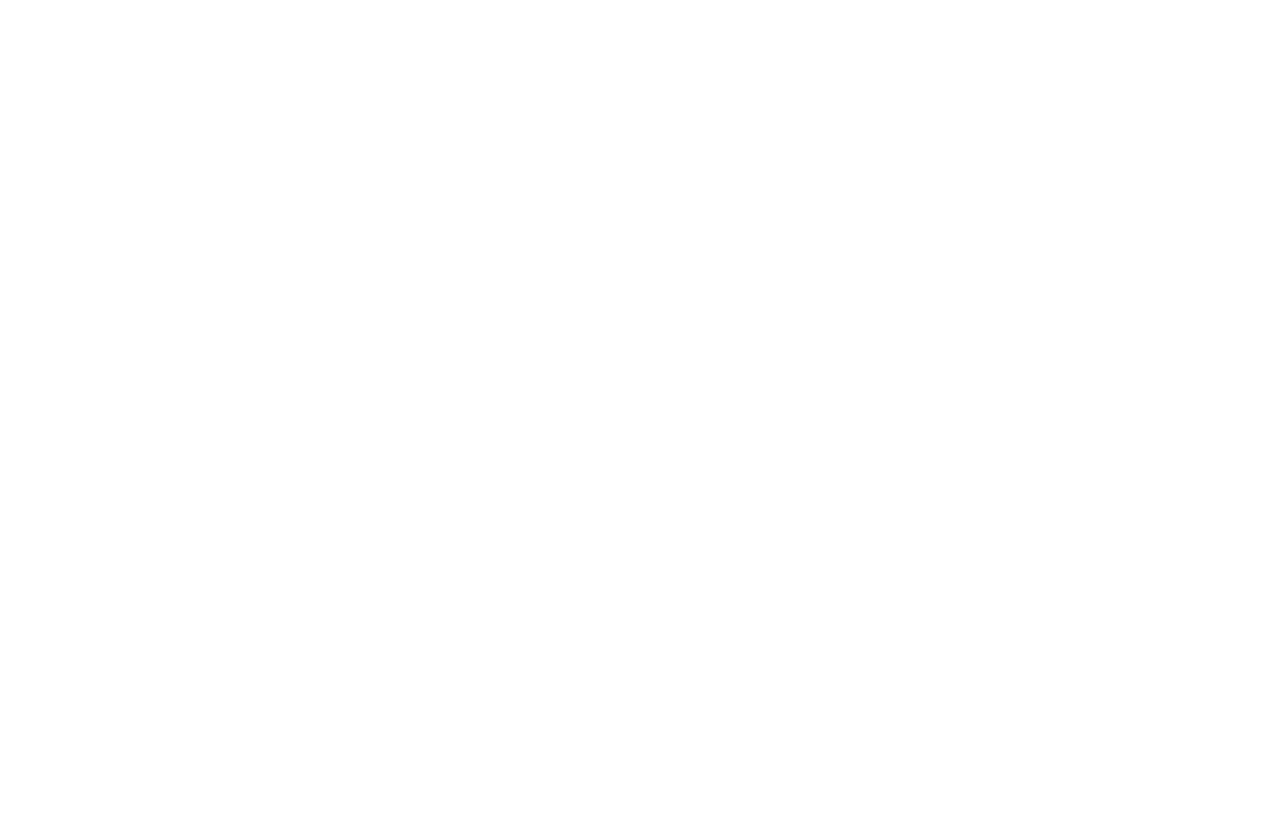
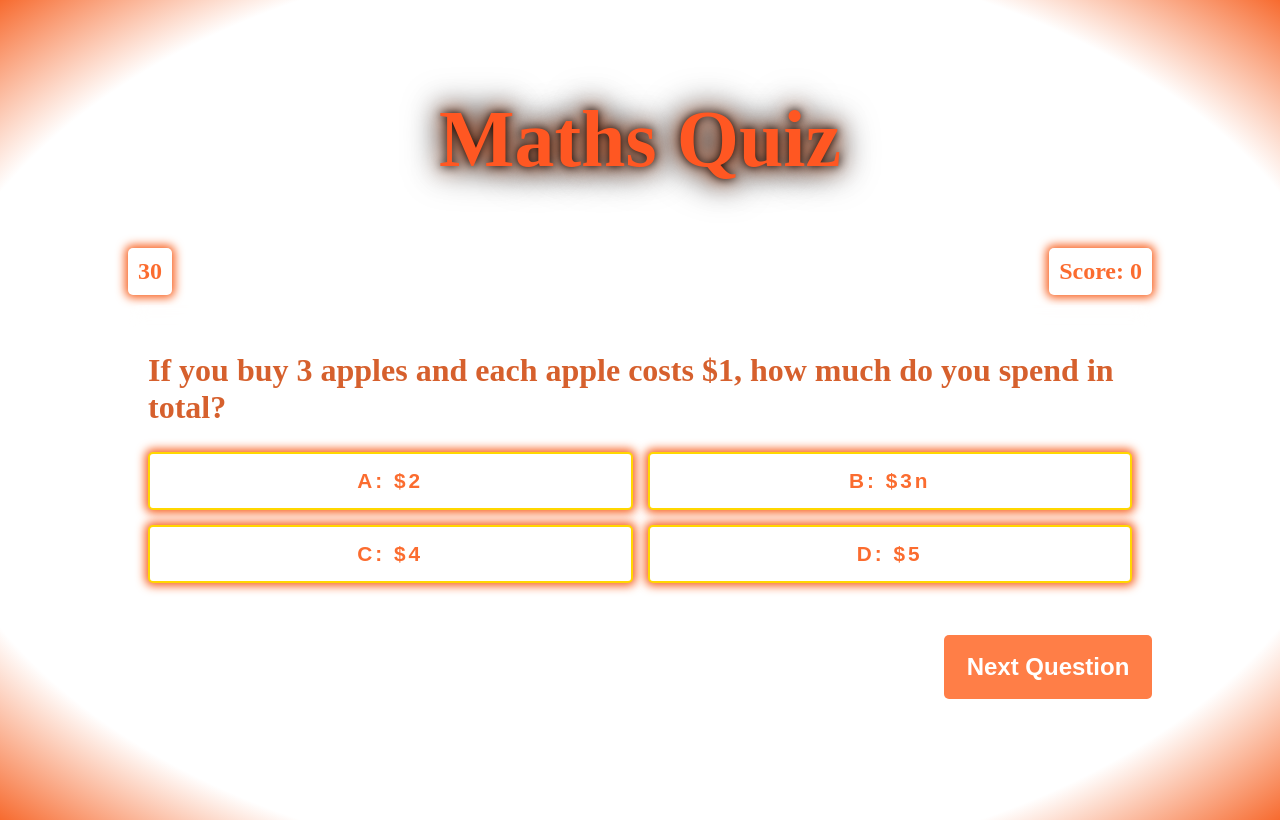
Before and after one commit to abdinasir1warsame/quiz-app, a plain HTML site: page maths-quiz.html in a window 1280 px wide. Drawn offline with Linux system fonts and the light colour scheme.

Commit message:
completed the html and css for the quiz pages

```diff
--- /dev/null
+++ b/assets/quiz.css
@@ -0,0 +1,126 @@
+body {
+  margin: 0;
+  padding: 0;
+  height: 100vh;
+
+  background: radial-gradient(ellipse at center, white 80%, #f54900d0 100%);
+}
+header {
+  display: flex;
+  flex: row;
+  justify-content: center;
+}
+
+.container {
+  width: 80%;
+  margin: 20px auto;
+  padding: 20px;
+}
+
+/* Title with Glowing Effect */
+.title {
+  font-size: 5rem;
+  color: #ff5722;
+  text-shadow: 0 0 10px #ff7e47, 0 0 60px #ff7e47, 0 0 80px #ff7e47,
+    0 0 40px #ff7e47;
+  animation: glow 1s ease-in-out infinite alternate;
+}
+
+@keyframes glow {
+  from {
+    text-shadow: 0 0 20px black, 0 0 30px #ff7e47, 0 0 40px #ff7e47,
+      0 0 50px black;
+  }
+  to {
+    text-shadow: 0 0 10px black, 0 0 20px #ff7e47, 0 0 30px black,
+      0 0 40px black;
+  }
+}
+
+/* Quiz Area Styling */
+.quiz-area {
+  background: rgba(255, 255, 255, 0.1);
+  padding: 20px;
+  border-radius: 10px;
+  backdrop-filter: blur(10px);
+}
+
+.question-box {
+  margin: 20px 0;
+}
+.question {
+  color: #d6602d;
+  font-size: 2rem;
+}
+
+.options-box {
+  display: grid;
+  grid-template-columns: repeat(2, 1fr);
+  gap: 15px;
+}
+
+.option {
+  background-color: white;
+  color: #fb6c2f;
+  border: 2px solid #ffd700;
+  border-radius: 5px;
+  padding: 15px;
+  font-size: 1.3rem;
+  cursor: pointer;
+  box-shadow: 0px 0px 10px 3px #f86120;
+  transition: transform 0.3s, background-color 0.3s;
+  font-weight: bolder;
+  letter-spacing: 3px;
+}
+
+.option:hover {
+  transform: translateY(-5px);
+}
+
+/* Footer Button Styling */
+.footer {
+  margin-top: 20px;
+  display: flex;
+  flex-direction: row;
+  justify-content: flex-end;
+  margin-top: 2rem;
+}
+
+.next-btn {
+  background-color: #ff7e47;
+  color: white;
+  padding: 10px 20px;
+  border: none;
+  border-radius: 5px;
+  font-size: 1.5rem;
+  cursor: pointer;
+  height: 4rem;
+  width: 13rem;
+  font-weight: bolder;
+}
+
+/* Responsive Design for Smaller Screens */
+@media only screen and (max-width: 768px) {
+  .options-box {
+    grid-template-columns: 1fr;
+  }
+}
+
+/* Game Info: Timer and Score */
+.game-info {
+  display: flex;
+  justify-content: space-between;
+  align-items: center;
+  margin: 10px 0;
+}
+
+.timer,
+.score {
+  background-color: white;
+  color: #fb6c2f;
+  padding: 10px;
+  border-radius: 5px;
+  font-size: 1.5rem;
+  box-shadow: 0px 0px 10px 3px #f86120;
+  font-weight: bold;
+}
--- a/assets/styles.css
+++ b/assets/styles.css
@@ -5,7 +5,12 @@
 }
 
 /*styling for navBar*/
-
+body {
+  margin: 0;
+  padding: 0;
+  height: 100vh;
+  background: radial-gradient(ellipse at center, white 87%, #f54900d0 100%);
+}
 nav {
   overflow: hidden;
   display: flex;
@@ -14,7 +19,7 @@ nav {
 }
 
 .nav-links {
-  color: #ff7e47;
+  color: #fb6c2f;
   text-align: center;
   padding: 14px 16px;
   text-decoration: none;
@@ -133,7 +138,7 @@ nav {
 
 .category-card:hover {
   transform: translateY(-10px);
-  box-shadow: 0 6px 15px #ff7e47;
+  box-shadow: 0 10px 20px #ff7e47;
 }
 
 .category-icon {
@@ -202,7 +207,7 @@ nav {
   border-radius: 25px;
   background-color: grey;
   position: relative;
-  cursor: pointer;
+
   outline: none;
   transition: background-color 0.3s ease;
   display: flex;
@@ -213,7 +218,8 @@ nav {
   text-transform: uppercase;
   overflow: hidden;
   font-weight: normal;
-  margin-top: 4rem;
+  margin-top: 3rem;
+  margin-bottom: 2rem;
 }
 
 .btn-text {
@@ -232,6 +238,7 @@ nav {
   animation: pulse 1s infinite;
 
   font-weight: bolder;
+  cursor: body;
 }
 
 @keyframes pulse {
--- a/geography-quiz.html
+++ b/geography-quiz.html
@@ -0,0 +1,34 @@
+<!DOCTYPE html>
+<html lang="en">
+  <head>
+    <meta charset="UTF-8" />
+    <meta name="viewport" content="width=device-width, initial-scale=1.0" />
+    <title>Document</title>
+    <link rel="stylesheet" href="./assets/quiz.css" />
+  </head>
+  <body>
+    <div class="container">
+      <header>
+        <h1 class="title">Geography Quiz</h1>
+      </header>
+      <div class="game-info">
+        <div class="timer" id="timer">30</div>
+        <div class="score" id="score">Score: 0</div>
+      </div>
+      <main class="quiz-area">
+        <div class="question-box">
+          <h2 id="question" class="question">What is the capital of France?</h2>
+        </div>
+        <div class="options-box">
+          <button class="option" id="optionA">A: London</button>
+          <button class="option" id="optionB">B: Berlin</button>
+          <button class="option" id="optionC">C: Paris</button>
+          <button class="option" id="optionD">D: Madrid</button>
+        </div>
+      </main>
+      <footer class="footer">
+        <button id="next-question" class="next-btn">Next Question</button>
+      </footer>
+    </div>
+  </body>
+</html>
--- a/maths-quiz.html
+++ b/maths-quiz.html
@@ -0,0 +1,37 @@
+<!DOCTYPE html>
+<html lang="en">
+  <head>
+    <meta charset="UTF-8" />
+    <meta name="viewport" content="width=device-width, initial-scale=1.0" />
+    <title>Document</title>
+    <link rel="stylesheet" href="./assets/quiz.css" />
+  </head>
+  <body>
+    <div class="container">
+      <header>
+        <h1 class="title">Maths Quiz</h1>
+      </header>
+      <div class="game-info">
+        <div class="timer" id="timer">30</div>
+        <div class="score" id="score">Score: 0</div>
+      </div>
+      <main class="quiz-area">
+        <div class="question-box">
+          <h2 id="question" class="question">
+            If you buy 3 apples and each apple costs $1, how much do you spend
+            in total?
+          </h2>
+        </div>
+        <div class="options-box">
+          <button class="option" id="optionA">A: $2</button>
+          <button class="option" id="optionB">B: $3n</button>
+          <button class="option" id="optionC">C: $4</button>
+          <button class="option" id="optionD">D: $5</button>
+        </div>
+      </main>
+      <footer class="footer">
+        <button id="next-question" class="next-btn">Next Question</button>
+      </footer>
+    </div>
+  </body>
+</html>
```
Also changed, not shown: history-quiz.html (+37 -0 lines), index.html (+1 -1 lines), science-quiz.html (+36 -0 lines), sports-quiz.html (+36 -0 lines).
